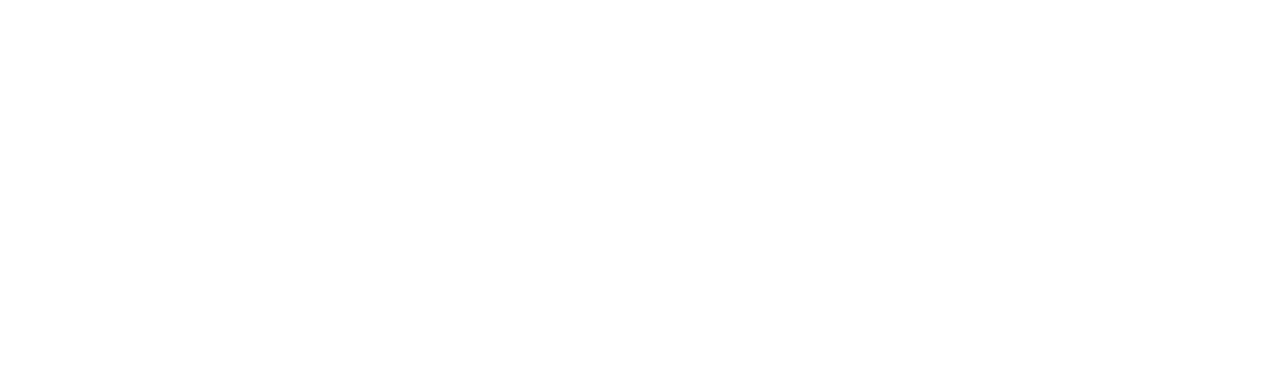
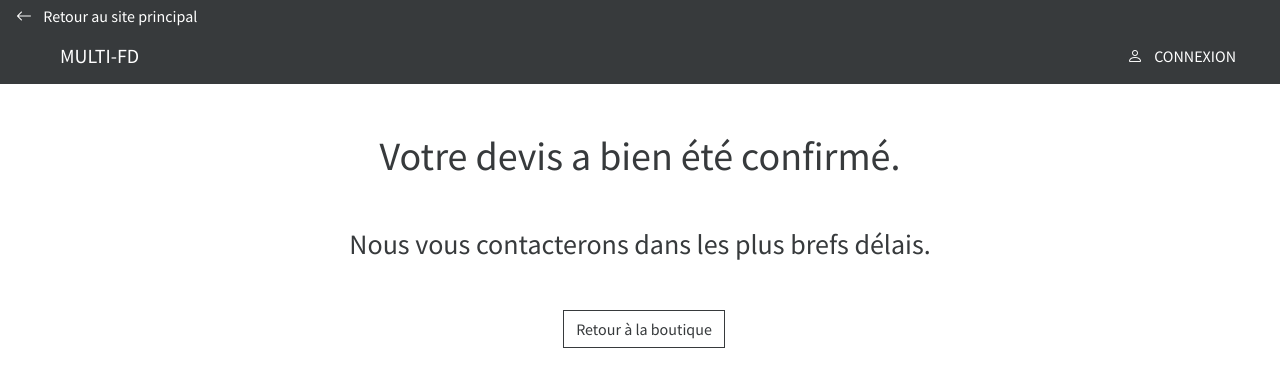
Before and after one commit to Projet-Developpement-application/equipe3-multifd-frontend, a React (Vite) app: page /confirmation in a window 1280 px wide. Shown: the top 378 px of the page. Built offline with nearby package versions, Linux system fonts and the light colour scheme.

Commit message:
Ajout page confirmation devis

```diff
--- a/src/App.jsx
+++ b/src/App.jsx
@@ -13,7 +13,8 @@ import { useEffect, useState } from "react";
 import ModifierProduit from "./components/gestion-produits/Modifier-Produit-adm.jsx";
 import SupprimerProduit from "./components/gestion-produits/Supprimer-Produit-adm.jsx";
 import UtilisateurAdm from "./components/gestion-comptes/UtilisateurAdm.jsx";
-export const URL_BACKEND = "http://172.20.46.45:8080/backend-projet-prod";
+import ConfirmationDevis from "./components/devis/Confirmation-devis.jsx";
+export const URL_BACKEND = "http://localhost:8080";
 export const URL_ROUTE_FRONTEND = "";
 function App() {
     const [utilisateur, setUtilisateur] = useState({
@@ -36,7 +37,7 @@ function App() {
 
     return (
         <UtilisateurContext.Provider value={{ utilisateur, setUtilisateur }}>
-            <BrowserRouter basename="/siteReact/equipe3-multifd-frontend">
+            <BrowserRouter >
                 <Navbar />
                 <Routes>
                     <Route index element={<Catalogue />} />
@@ -50,6 +51,8 @@ function App() {
                     <Route path="Connexion" element={<Connexion />} />
                     <Route path="GestionUtilisateur" element={<GestionUtilisateurAdm />} />
                     <Route path="utilisateur/:mail" element={<UtilisateurAdm />} />
+                    <Route path="confirmation" element={<ConfirmationDevis />} />
+
                 </Routes>
             </BrowserRouter>
         </UtilisateurContext.Provider>
--- a/src/components/devis/Confirmation-devis.jsx
+++ b/src/components/devis/Confirmation-devis.jsx
@@ -0,0 +1,21 @@
+import {Link} from "react-router-dom";
+import React from "react";
+
+export default function ConfirmationDevis(){
+
+    return(
+        <>
+            <div className="container ">
+                <h1 className="text-center m-5">Votre devis a bien été confirmé.</h1>
+                <h3 className="text-center">Nous vous contacterons dans les plus brefs délais.</h3>
+                <div className="text-center my-5">
+                    <Link to={"/"} className="text-decoration-none">
+                        <button className="btn btn-outline-dark ms-2">
+                            Retour à la boutique
+                        </button>
+                    </Link>                </div>
+            </div>
+
+        </>
+    )
+}
--- a/src/scripts/http.js
+++ b/src/scripts/http.js
@@ -1,5 +1,5 @@
-export const BASE_URL_ENDPOINT = "http://172.20.46.45:8080/backend-projet-prod";
-//export const BASE_URL_ENDPOINT = "http://localhost:8080";
+//export const BASE_URL_ENDPOINT = "http://172.20.46.45:8080/backend-projet-prod";
+export const BASE_URL_ENDPOINT = "http://localhost:8080";
 
 export async function fetchTexteClient() {
     const response = await fetch(BASE_URL_ENDPOINT + "/user/produits");
```
